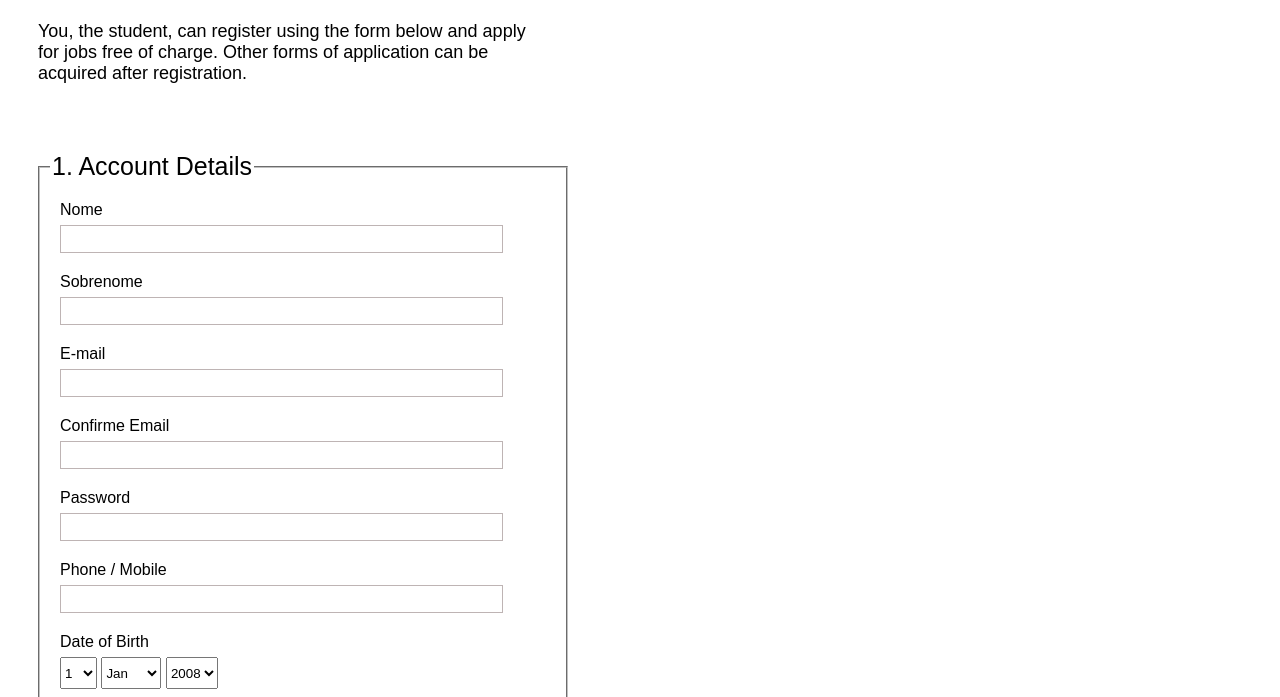
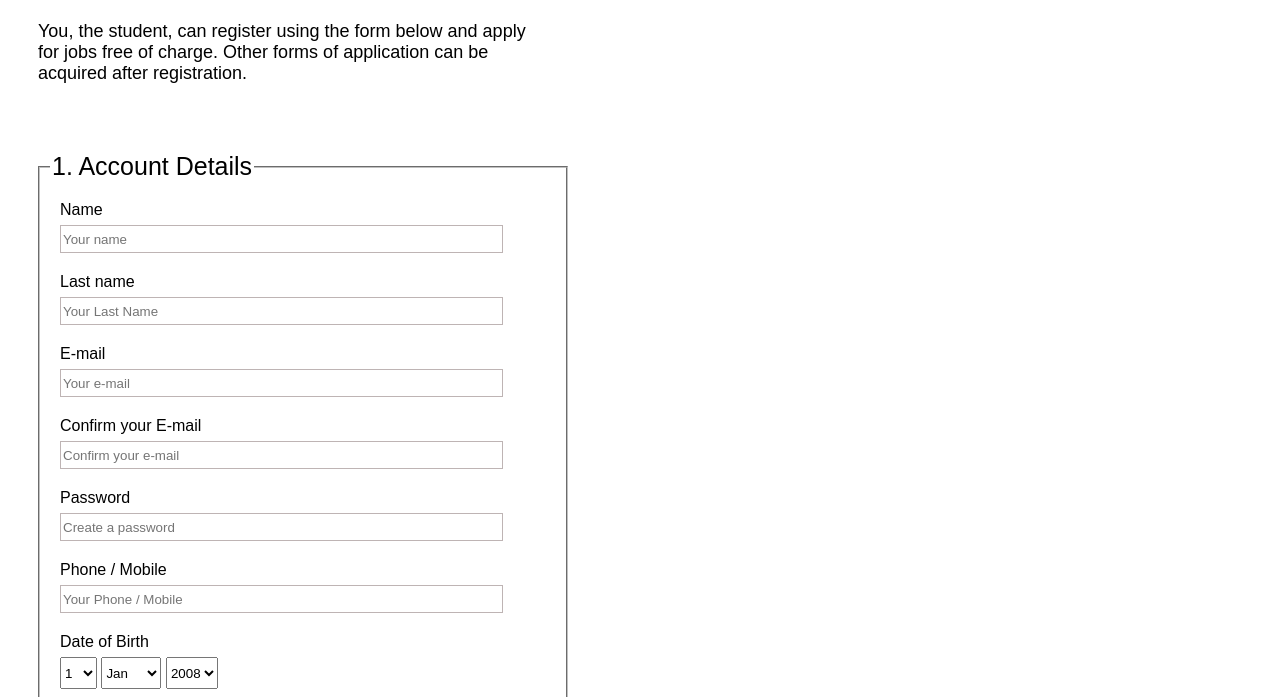
Before and after one commit to wellyconceicao/Projeto-OutWorkers, a plain HTML site: page index.html in a window 1280 px wide. Shown: the part 227-924 px from the top of the page. Drawn offline with Linux system fonts and the light colour scheme; files whose address does not match are found by name.

Commit message:
Update index.html

```diff
--- a/index.html
+++ b/index.html
@@ -45,28 +45,28 @@
             <fieldset class="dados-pessoais">
                 <legend>1. Account Details</legend>
                 <div class="row">
-                    <label for="">Nome</label>
-                    <input type="text">
+                    <label for="campo-nome">Name</label>
+                    <input type="text" name="campo-nome" id="campo-nome" placeholder="Your name" required>
                 </div>
                 <div class="row">
-                    <label for="">Sobrenome</label>
-                    <input type="text">
+                    <label for="campo-sobrenome">Last name</label>
+                    <input type="text" name="campo-sobrenome" id="campo-sobrenome" placeholder="Your Last Name" required>
                 </div>
                 <div class="row">
-                    <label for="">E-mail</label>
-                    <input type="email">
+                    <label for="campo-email">E-mail</label>
+                    <input type="email" name="campo-email" placeholder="Your e-mail" id="campo-email" required >
                 </div>
                 <div class="row">
-                    <label for="">Confirme Email</label>
-                    <input type="email">
+                    <label for="campo-email-confirm">Confirm your E-mail</label>
+                    <input type="email" id="campo-email-confirm" placeholder="Confirm your e-mail" required>
                 </div>
                 <div class="row">
-                    <label for="">Password</label>
-                    <input type="password">
+                    <label for="campo-senha">Password</label>
+                    <input type="password" id="campo-senha" placeholder="Create a password" required>
                 </div>
                 <div class="row">
-                    <label for="">Phone / Mobile</label>
-                    <input type="tel">
+                    <label for="campo-tel">Phone / Mobile</label>
+                    <input type="tel" id="campo-tel" placeholder="Your Phone / Mobile" required>
                 </div>
                 <div class="dob">
                     <label for="">Date of Birth</label>
@@ -414,7 +414,7 @@
     </div>
     </fieldset>
     <fieldset class="foto-perfil">
-        <legend>2. Foto de Perfil</legend>
+        <legend>2. Profile Photo</legend>
         <p>Add a photo to your profile. You can update this later.</p>
         <img src="img/perfil-profile.png" width="30%">
     </fieldset>
```
